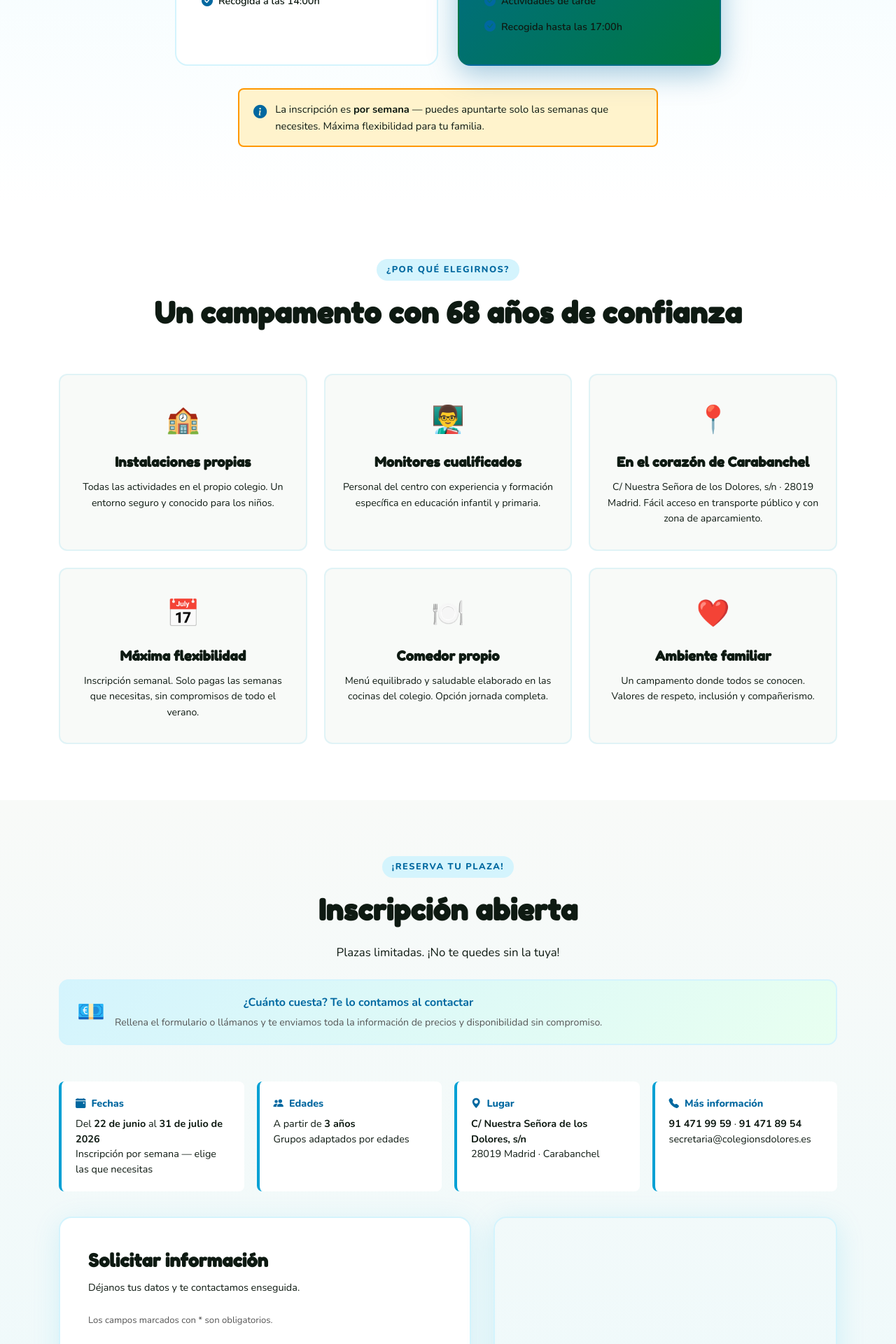
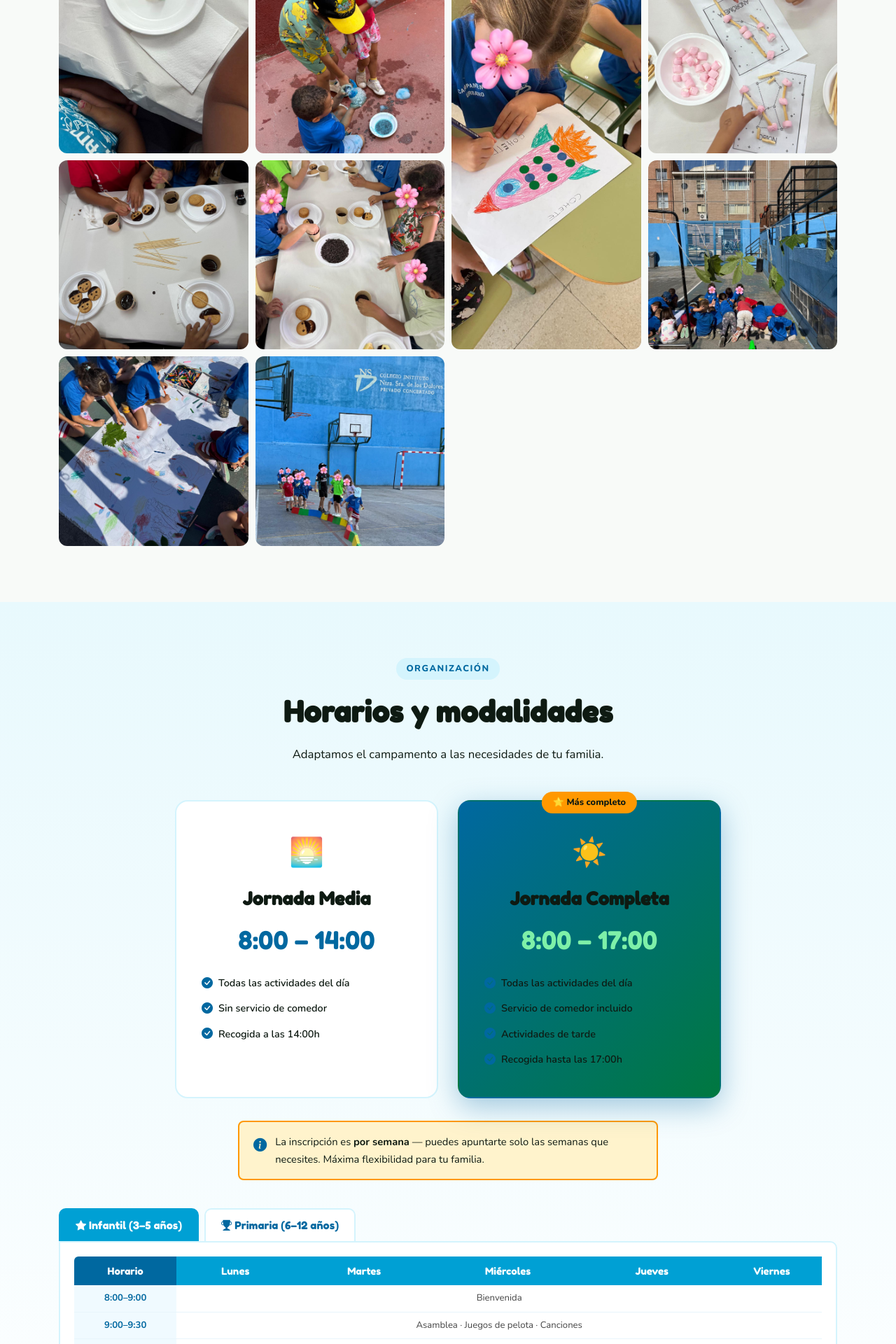
Before and after one commit to fangyi9881/colegio-nsd, a PHP site: page /campamento-nsd/ in a window 1280 px wide. Shown: the part 3000-4920 px from the top of the page at 70% size. Run offline with PHP 8.4, Linux system fonts and the light colour scheme; a map, chart or similar area stays blank; some libraries are stand-ins or nearby versions.

Commit message:
feat(campamento): fotos reales, galería, horario Infantil/Primaria, secretaría
- Hero: foto real del patio del colegio NSD (camp-14.jpg)
- Galería: 12 fotos reales de actividades del campamento
- Actividades: actualizadas con Gymkana, Masterchef, Zumba & Talent Show
- Horarios: tabs Infantil/Primaria con horario diario completo de los PDFs
- Contacto: horario de secretaría L/X/V 9:30-12:00 y M/J 15:30-18:00
- Teléfonos: 914 719 959 y 914 718 954
- Navbar: enlace a sección Galería

Co-Authored-By: Claude Sonnet 4.6 <noreply@anthropic.com>

```diff
--- a/campamento-nsd/assets/css/styles.css
+++ b/campamento-nsd/assets/css/styles.css
@@ -464,11 +464,12 @@ input, select, textarea { font: inherit; }
   aspect-ratio: 4/4.5;
   border-radius: var(--radius-xl);
   overflow: hidden;
-  background:
-    linear-gradient(180deg, transparent 40%, rgba(0,0,0,.3) 100%),
-    url('https://images.unsplash.com/photo-1516627145497-ae6968895b74?w=900&auto=format&fit=crop') center/cover;
   border: 4px solid white;
   box-shadow: 0 0 0 3px var(--sky);
+  width: 100%;
+  object-fit: cover;
+  object-position: center 20%;
+  display: block;
 }
 
 /* Float cards */
@@ -985,6 +986,29 @@ input, select, textarea { font: inherit; }
   .mobile-cta-bar a i { font-size: .95rem; }
 }
 
+/* ============== GALERÍA ============== */
+.galeria__grid {
+  display: grid;
+  grid-template-columns: repeat(4, 1fr);
+  gap: 10px;
+  margin-top: 40px;
+}
+.galeria__img {
+  width: 100%;
+  aspect-ratio: 1;
+  object-fit: cover;
+  border-radius: var(--radius-lg);
+  transition: transform .3s cubic-bezier(.16,1,.3,1), box-shadow .3s;
+  cursor: zoom-in;
+}
+.galeria__img:hover {
+  transform: scale(1.03);
+  box-shadow: 0 8px 28px rgba(0,0,0,.18);
+  z-index: 1;
+  position: relative;
+}
+.galeria__img--tall { grid-row: span 2; aspect-ratio: auto; height: 100%; }
+
 /* ============== RESPONSIVE ============== */
 @media (max-width: 980px) {
   .hero__grid { grid-template-columns: 1fr; gap: 60px; }
@@ -992,6 +1016,7 @@ input, select, textarea { font: inherit; }
   .hero__photo { aspect-ratio: 4/3.8; }
   .act-grid { grid-template-columns: repeat(2, 1fr); }
   .porque__grid { grid-template-columns: repeat(2, 1fr); }
+  .galeria__grid { grid-template-columns: repeat(3, 1fr); }
   .stats__grid { grid-template-columns: repeat(2, 1fr); }
   /* InscripciÃ³n: info de 4 a 2 columnas, form+mapa apilados */
   .inscripcion__info { grid-template-columns: repeat(2, 1fr); }
@@ -1024,6 +1049,8 @@ input, select, textarea { font: inherit; }
 @media (max-width: 540px) {
   .act-grid { grid-template-columns: 1fr; }
   .porque__grid { grid-template-columns: 1fr; }
+  .galeria__grid { grid-template-columns: repeat(2, 1fr); }
+  .galeria__img--tall { grid-row: span 1; aspect-ratio: 1; height: auto; }
   .stats__grid { grid-template-columns: repeat(2, 1fr); }
   .footer__grid { grid-template-columns: 1fr; }
   .form__row { grid-template-columns: 1fr; }
--- a/campamento-nsd/index.html
+++ b/campamento-nsd/index.html
@@ -81,7 +81,7 @@
   <div class="topbar">
     <div class="container topbar__inner">
       <div class="topbar__left">
-        <a href="tel:+34914719959" aria-label="Teléfono"><i class="bi bi-telephone-fill"></i><span class="topbar__txt">91 471 99 59</span></a>
+        <a href="tel:+34914719959" aria-label="Teléfono"><i class="bi bi-telephone-fill"></i><span class="topbar__txt">914 719 959</span></a>
         <a href="mailto:secretaria@colegionsdolores.es" aria-label="Email"><i class="bi bi-envelope-fill"></i><span class="topbar__txt">secretaria@colegionsdolores.es</span></a>
       </div>
       <span class="topbar__pill"><i class="bi bi-house-fill"></i> <span class="topbar__pill-txt">Parte del</span> <a href="https://colegio-nsd.vercel.app">Colegio NSD</a></span>
@@ -106,6 +106,7 @@
         <ul>
           <li><a href="#inicio">Inicio</a></li>
           <li><a href="#actividades">Actividades</a></li>
+          <li><a href="#galeria">Galería</a></li>
           <li><a href="#horarios">Horarios</a></li>
           <li><a href="#inscripcion">Inscripción</a></li>
           <li><a href="#contacto">Contacto</a></li>
@@ -180,7 +181,7 @@
 
         <div class="hero__visual" data-reveal data-reveal-delay="2">
           <div class="hero__photo-frame">
-            <div class="hero__photo"></div>
+            <img src="assets/img/camp/camp-14.jpg" alt="Niños del Campamento Urbano NSD jugando en el patio del colegio en Carabanchel" class="hero__photo" loading="eager" decoding="async" />
             <!-- Float cards -->
             <div class="float-card float-card--1">
               <div class="float-card__icon">🏊</div>
@@ -261,35 +262,35 @@
           <div class="act-card act-card--blue" data-reveal data-reveal-delay="1">
             <div class="act-card__icon">🏊</div>
             <h3>Piscina</h3>
-            <p>Los alumnos de Primaria disfrutan de salidas a piscina. ¡El plan favorito del verano!</p>
-            <span class="act-card__tag">Primaria</span>
+            <p>Infantil disfruta de piscina en el propio colegio. Primaria realiza salidas a piscina exterior. ¡El plan favorito del verano!</p>
+            <span class="act-card__tag">Todas las edades</span>
           </div>
 
           <div class="act-card act-card--yellow" data-reveal data-reveal-delay="2">
             <div class="act-card__icon">⚽</div>
-            <h3>Deportes</h3>
-            <p>Fútbol, baloncesto, juegos de equipo y actividades físicas que mantienen la energía al máximo.</p>
+            <h3>Deportes & Gymkana</h3>
+            <p>Juegos deportivos, gymkanas, juegos de pelota y actividades físicas que mantienen la energía al máximo.</p>
             <span class="act-card__tag">Todas las edades</span>
           </div>
 
           <div class="act-card act-card--green" data-reveal data-reveal-delay="3">
             <div class="act-card__icon">🎨</div>
             <h3>Talleres de Creatividad</h3>
-            <p>Pintura, manualidades, arte y proyectos creativos donde cada niño expresa su talento.</p>
+            <p>Arte, manualidades, ciencias y proyectos creativos temáticos. ¡Scape Room incluido para los más mayores!</p>
             <span class="act-card__tag">Todas las edades</span>
           </div>
 
           <div class="act-card act-card--coral" data-reveal data-reveal-delay="1">
             <div class="act-card__icon">🍳</div>
-            <h3>Taller de Cocina</h3>
-            <p>Aprenden a cocinar platos ricos y sencillos. ¡Los futuros chefs del colegio!</p>
+            <h3>Masterchef</h3>
+            <p>Recetas divertidas, concursos de cocina y creatividad culinaria. ¡Los futuros chefs del colegio!</p>
             <span class="act-card__tag">Todas las edades</span>
           </div>
 
           <div class="act-card act-card--purple" data-reveal data-reveal-delay="2">
             <div class="act-card__icon">🎤</div>
-            <h3>Karaoke & Baile</h3>
-            <p>Actuaciones, coreografías y mucha música. ¡El escenario es suyo!</p>
+            <h3>Zumba & Talent Show</h3>
+            <p>Coreografías, baile, actuaciones y mucha música. Cada semana acaba con un gran espectáculo.</p>
             <span class="act-card__tag">Todas las edades</span>
           </div>
 
@@ -315,6 +316,31 @@
           </div>
         </div>
 
+      </div>
+    </section>
+
+    <!-- ===== GALERÍA ===== -->
+    <section class="galeria section" id="galeria">
+      <div class="container">
+        <div class="section__head" data-reveal>
+          <span class="section__tag">El campamento en fotos</span>
+          <h2>Así vivimos el verano</h2>
+          <p>Momentos reales de nuestros campamentos anteriores.</p>
+        </div>
+        <div class="galeria__grid" data-reveal>
+          <img src="assets/img/camp/camp-02.jpg" alt="Talleres de creatividad en el Campamento NSD" class="galeria__img galeria__img--tall" loading="lazy" />
+          <img src="assets/img/camp/camp-05.jpg" alt="Actividades artísticas en el Campamento Urbano NSD" class="galeria__img" loading="lazy" />
+          <img src="assets/img/camp/camp-06.jpg" alt="Talleres al aire libre en el Campamento NSD" class="galeria__img" loading="lazy" />
+          <img src="assets/img/camp/camp-17.jpg" alt="Actividades deportivas y gymkana en el Campamento NSD" class="galeria__img" loading="lazy" />
+          <img src="assets/img/camp/camp-16.jpg" alt="Experimentos de ciencias en el Campamento NSD" class="galeria__img" loading="lazy" />
+          <img src="assets/img/camp/camp-07.jpg" alt="Talleres creativos del Campamento Urbano NSD" class="galeria__img galeria__img--tall" loading="lazy" />
+          <img src="assets/img/camp/camp-08.jpg" alt="Masterchef: taller de cocina en el Campamento NSD" class="galeria__img" loading="lazy" />
+          <img src="assets/img/camp/camp-09.jpg" alt="Taller de repostería en el Campamento Urbano NSD" class="galeria__img" loading="lazy" />
+          <img src="assets/img/camp/camp-10.jpg" alt="Taller de ciencias con constelaciones en el Campamento NSD" class="galeria__img" loading="lazy" />
+          <img src="assets/img/camp/camp-11.jpg" alt="Actividades científicas en el Campamento NSD" class="galeria__img" loading="lazy" />
+          <img src="assets/img/camp/camp-13.jpg" alt="Actividades al aire libre en el patio del Colegio NSD" class="galeria__img" loading="lazy" />
+          <img src="assets/img/camp/camp-14.jpg" alt="Juegos y deportes en el patio del Colegio NSD Carabanchel" class="galeria__img" loading="lazy" />
+        </div>
       </div>
     </section>
 
@@ -358,6 +384,70 @@
           <p>La inscripción es <strong>por semana</strong> — puedes apuntarte solo las semanas que necesites. Máxima flexibilidad para tu familia.</p>
         </div>
 
+        <!-- Horario detallado por nivel -->
+        <div class="sched-tabs" data-reveal>
+          <div class="sched-tabs__header" role="tablist" aria-label="Horario por nivel educativo">
+            <button class="sched-tab is-active" data-tab="infantil" role="tab" aria-selected="true" aria-controls="tab-infantil">
+              <i class="bi bi-star-fill"></i> Infantil (3–5 años)
+            </button>
+            <button class="sched-tab" data-tab="primaria" role="tab" aria-selected="false" aria-controls="tab-primaria">
+              <i class="bi bi-trophy-fill"></i> Primaria (6–12 años)
+            </button>
+          </div>
+
+          <div class="sched-panel is-active" id="tab-infantil" role="tabpanel">
+            <div class="sched-table-wrap">
+              <table class="sched-table">
+                <thead>
+                  <tr>
+                    <th>Horario</th>
+                    <th>Lunes</th>
+                    <th>Martes</th>
+                    <th>Miércoles</th>
+                    <th>Jueves</th>
+                    <th>Viernes</th>
+                  </tr>
+                </thead>
+                <tbody>
+                  <tr><td>8:00–9:00</td><td colspan="5">Bienvenida</td></tr>
+                  <tr><td>9:00–9:30</td><td colspan="5">Asamblea · Juegos de pelota · Canciones</td></tr>
+                  <tr><td>9:30–11:00</td><td>Talleres</td><td>Juegos deportivos</td><td>Piscina en el colegio</td><td>Masterchef</td><td>Talleres</td></tr>
+                  <tr><td>11:00–12:00</td><td colspan="5">Recreo / Desayuno</td></tr>
+                  <tr><td>12:00–13:30</td><td>Juegos de agua</td><td>Talleres</td><td>Piscina en el colegio</td><td>Zumba</td><td>Talent Show</td></tr>
+                  <tr><td>13:30–15:00</td><td colspan="5">Comida</td></tr>
+                  <tr><td>15:00–17:00</td><td>Cine</td><td>Taller de relajación</td><td>Cine</td><td>Taller de relajación</td><td>Cine</td></tr>
+                </tbody>
+              </table>
+            </div>
+          </div>
+
+          <div class="sched-panel" id="tab-primaria" role="tabpanel">
+            <div class="sched-table-wrap">
+              <table class="sched-table">
+                <thead>
+                  <tr>
+                    <th>Horario</th>
+                    <th>Lunes</th>
+                    <th>Martes</th>
+                    <th>Miércoles</th>
+                    <th>Jueves</th>
+                    <th>Viernes</th>
+                  </tr>
+                </thead>
+                <tbody>
+                  <tr><td>8:00–9:00</td><td colspan="5">Bienvenida</td></tr>
+                  <tr><td>9:00–9:30</td><td colspan="5">Asamblea · Juegos · Canciones</td></tr>
+                  <tr><td>9:30–11:00</td><td>Talleres</td><td>Juegos deportivos</td><td>Salida a la piscina</td><td>Masterchef</td><td>Juegos de pelota</td></tr>
+                  <tr><td>11:00–12:00</td><td colspan="5">Recreo / Desayuno</td></tr>
+                  <tr><td>12:00–13:30</td><td>Juegos de agua</td><td>Gymkana</td><td>Salida a la piscina</td><td>Zumba</td><td>Talent Show</td></tr>
+                  <tr><td>13:30–15:00</td><td colspan="5">Comida</td></tr>
+                  <tr><td>15:00–17:00</td><td>Cine</td><td>Juegos de interior</td><td>Cine</td><td>Juegos de interior</td><td>Cine</td></tr>
+                </tbody>
+              </table>
+            </div>
+            <p style="font-size:.82rem;color:#555;margin-top:10px;"><i class="bi bi-info-circle"></i> Los días de salida a piscina, los alumnos de jornada media (8–14h) regresan al centro sobre las 15:30h. Traer bañador, toalla y crema solar.</p>
+          </div>
+        </div>
 
       </div>
     </section>
@@ -438,9 +528,14 @@
             <p>28019 Madrid · Carabanchel</p>
           </div>
           <div class="info-block">
-            <h4><i class="bi bi-telephone-fill"></i> Más información</h4>
-            <p><a href="tel:+34914719959"><strong>91 471 99 59</strong></a> · <a href="tel:+34914718954"><strong>91 471 89 54</strong></a></p>
-            <p>secretaria@colegionsdolores.es</p>
+            <h4><i class="bi bi-telephone-fill"></i> Contacto y secretaría</h4>
+            <p><a href="tel:+34914719959"><strong>914 719 959</strong></a> · <a href="tel:+34914718954"><strong>914 718 954</strong></a></p>
+            <p><a href="mailto:secretaria@colegionsdolores.es">secretaria@colegionsdolores.es</a></p>
+            <p style="font-size:.8rem;margin-top:6px;color:#555;">
+              <strong>Presencial:</strong> L, X, V · 9:30–12:00<br/>
+              M, J · 15:30–18:00<br/>
+              <em>Junio–Septiembre: consultar variaciones</em>
+            </p>
           </div>
         </div>
 
@@ -557,8 +652,9 @@
         <h5>Contacto</h5>
         <ul class="footer__contact">
           <li><i class="bi bi-geo-alt"></i> C/ Nuestra Señora de los Dolores, s/n · 28019 Madrid</li>
-          <li><i class="bi bi-telephone"></i> 914 719 959</li>
+          <li><i class="bi bi-telephone"></i> 914 719 959 · 914 718 954</li>
           <li><i class="bi bi-envelope"></i> secretaria@colegionsdolores.es</li>
+          <li style="font-size:.78rem;opacity:.75;">Secretaría: L/X/V 9:30–12:00 · M/J 15:30–18:00</li>
         </ul>
       </div>
     </div>
```
Also changed, not shown: campamento-nsd/assets/img/camp/camp-01.jpg (added), campamento-nsd/assets/img/camp/camp-02.jpg (added), campamento-nsd/assets/img/camp/camp-03.jpg (added), campamento-nsd/assets/img/camp/camp-04.jpg (added), campamento-nsd/assets/img/camp/camp-05.jpg (added), campamento-nsd/assets/img/camp/camp-06.jpg (added), campamento-nsd/assets/img/camp/camp-07.jpg (added), campamento-nsd/assets/img/camp/camp-08.jpg (added), campamento-nsd/assets/img/camp/camp-09.jpg (added), campamento-nsd/assets/img/camp/camp-10.jpg (added), campamento-nsd/assets/img/camp/camp-11.jpg (added), campamento-nsd/assets/img/camp/camp-12.jpg (added), campamento-nsd/assets/img/camp/camp-13.jpg (added), campamento-nsd/assets/img/camp/camp-14.jpg (added), 4 more files.
